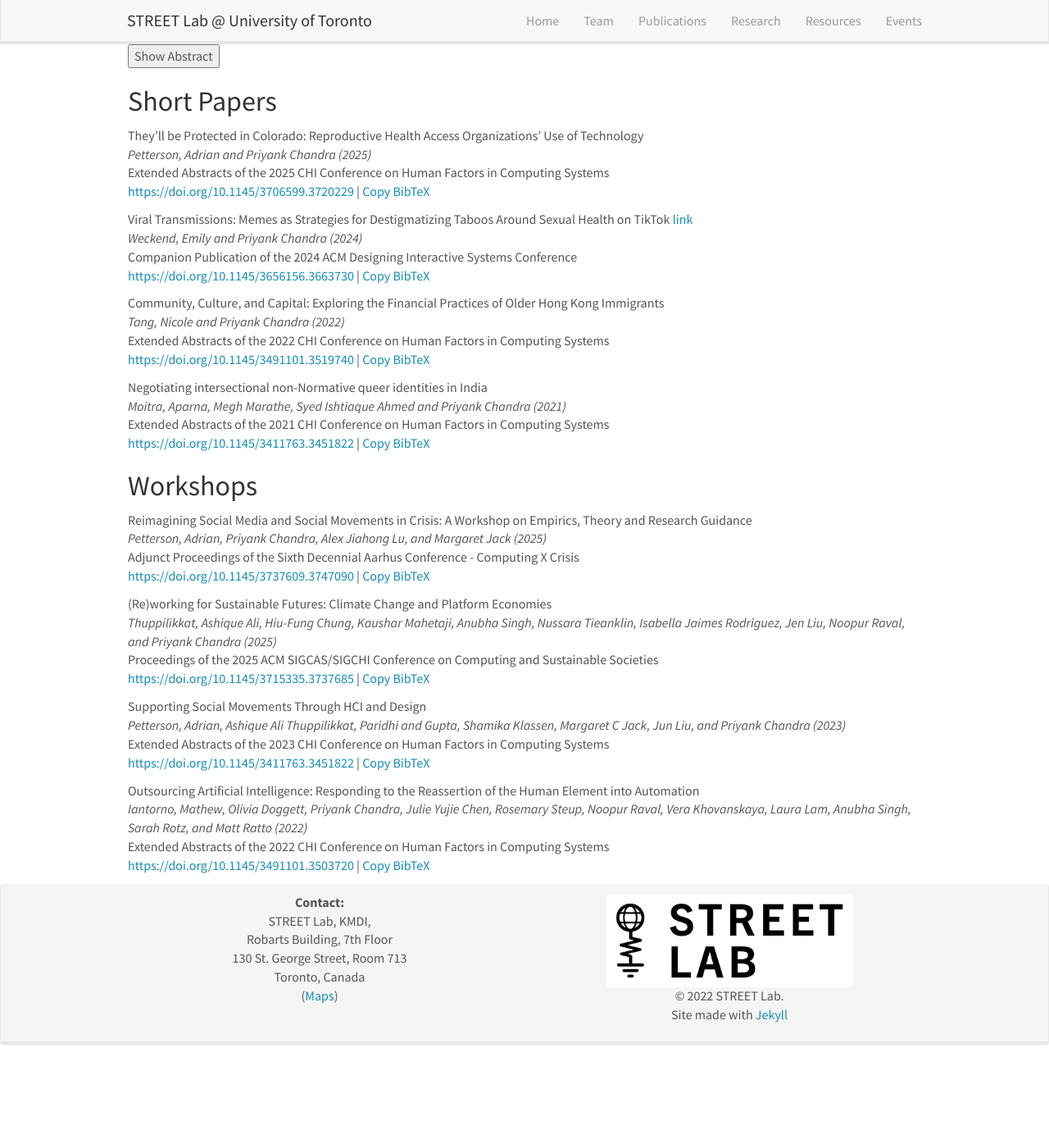
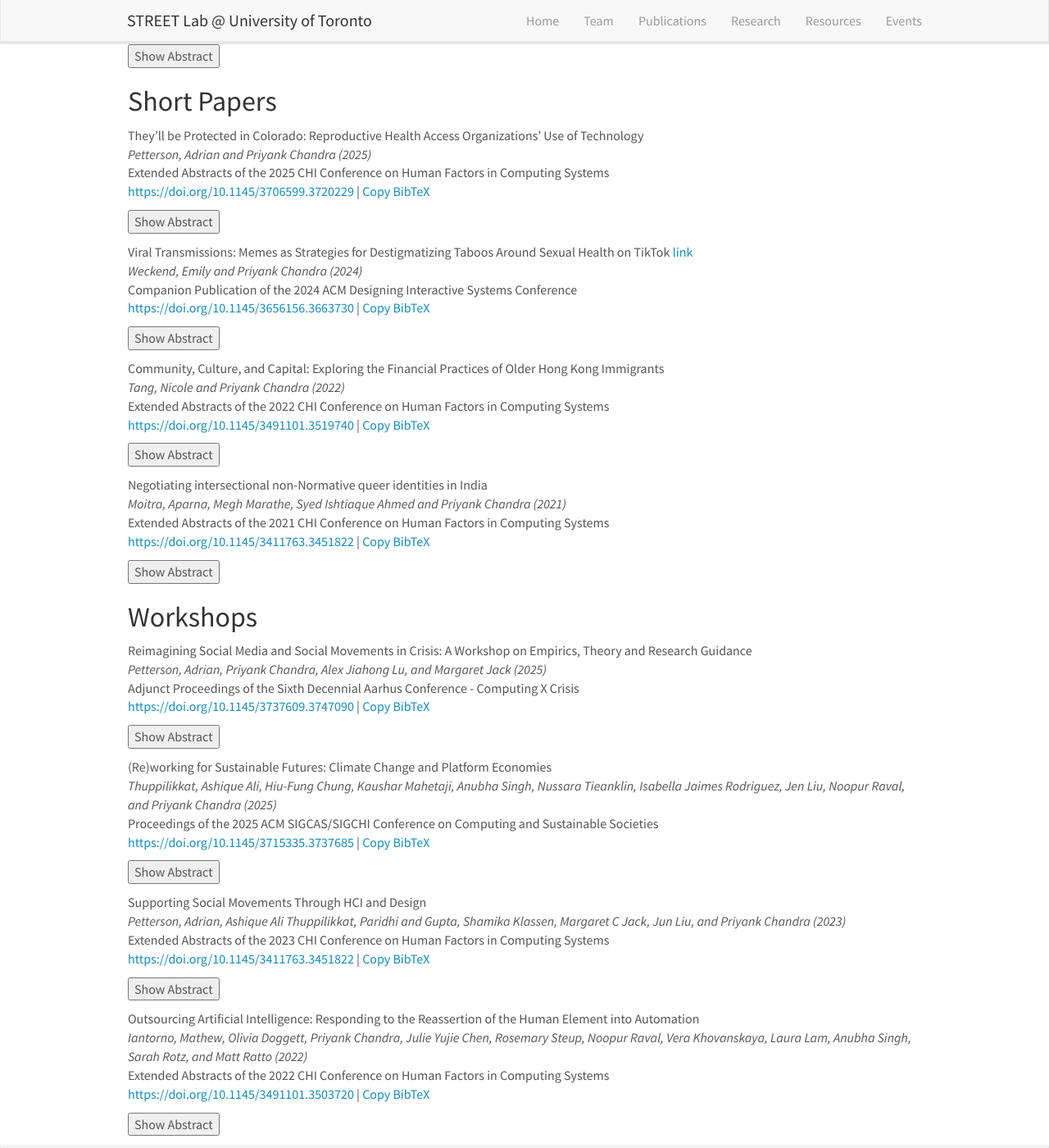
Before and after one commit to street-lab-tech/street-lab-tech.github.io, a Jekyll site: the page built from _pages/publications.md, in a window 1280 px wide and 1400 px high, scrolled down 3340 px. Shown: the whole window at 82% size. Built offline with Jekyll 4.4.1, drawn with Linux system fonts in a browser that asks for light colours; nearby versions of some CDN libraries; before the commit the page ends 4636 px from its top, so only the background shows below that.

Commit message:
Update site at 2025-10-04_ 1-09-36.11

```diff
--- a/_pages/publications.md
+++ b/_pages/publications.md
@@ -65,6 +65,17 @@
   |
   <a href="javascript:void(0);" onclick="copyBibTeX('bibtex{{ publi.bibtex }}')">Copy BibTeX</a>
 
+  <button onclick="toggleAbstract('abstract{{ forloop.index }}', this)"
+    aria-expanded="false"
+    aria-controls="abstract{{ forloop.index }}">
+    Show Abstract
+   </button>
+
+
+  <div id="abstract{{ forloop.index }}" style="display: none;" role="region" aria-live="polite">
+    {{ publi.description }}
+  </div>
+
 {% endfor %}
 
 ## Workshops
@@ -77,4 +88,15 @@
   |
   <a href="javascript:void(0);" onclick="copyBibTeX('bibtex{{ publi.bibtex }}')">Copy BibTeX</a>
 
+  <button onclick="toggleAbstract('abstract{{ forloop.index }}', this)"
+    aria-expanded="false"
+    aria-controls="abstract{{ forloop.index }}">
+    Show Abstract
+   </button>
+
+
+  <div id="abstract{{ forloop.index }}" style="display: none;" role="region" aria-live="polite">
+    {{ publi.description }}
+  </div>
+
 {% endfor %}
--- a/build_output.txt
+++ b/build_output.txt
@@ -12,5 +12,5 @@
   │         ^^^^^^^^^^^
   ╵
     C:\Users\priya\OneDrive - University of Toronto\Website\street-lab-tech.github.io\css\main.scss 1:9  root stylesheet
-                    done in 2.129 seconds.
+                    done in 1.799 seconds.
  Auto-regeneration: disabled. Use --watch to enable.
```
